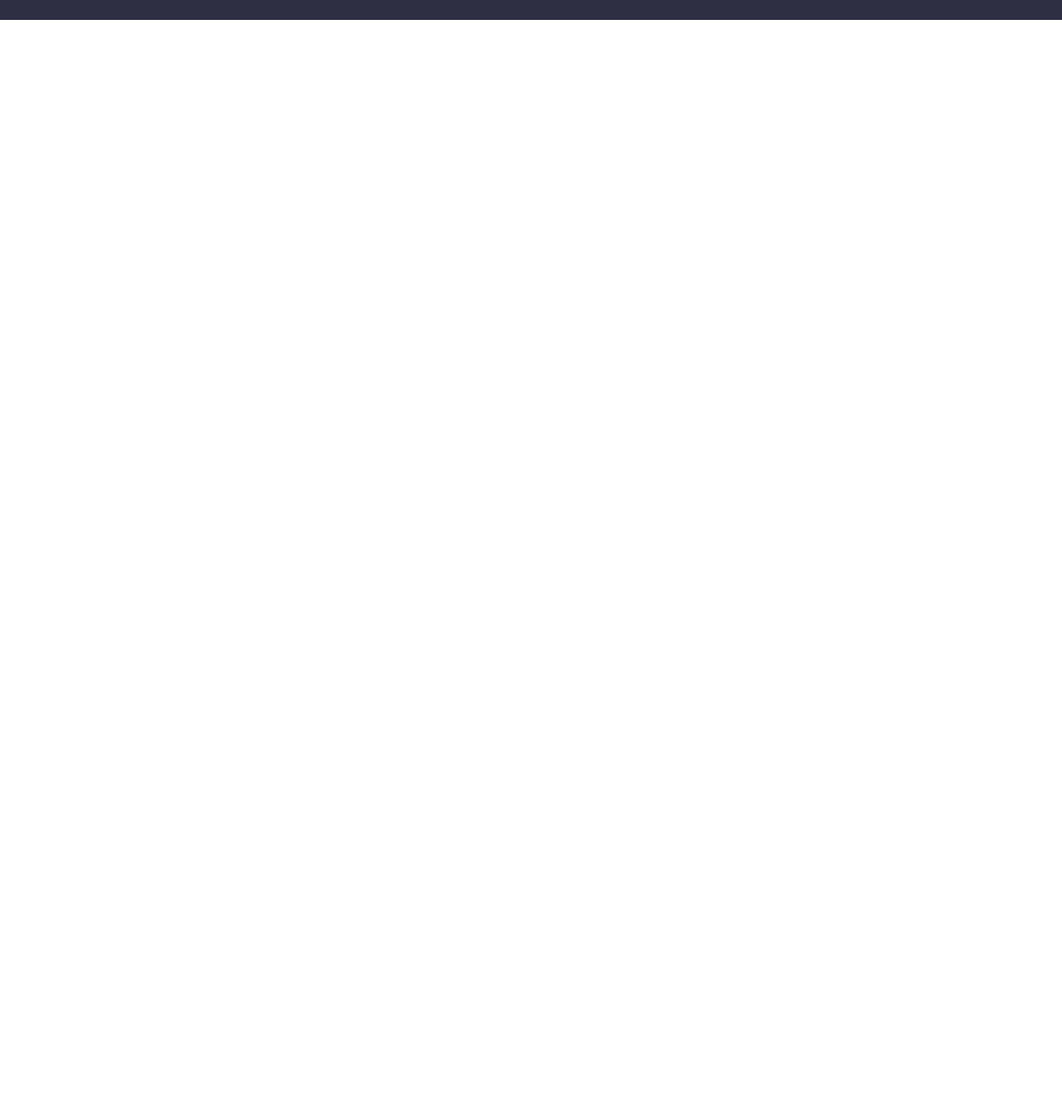
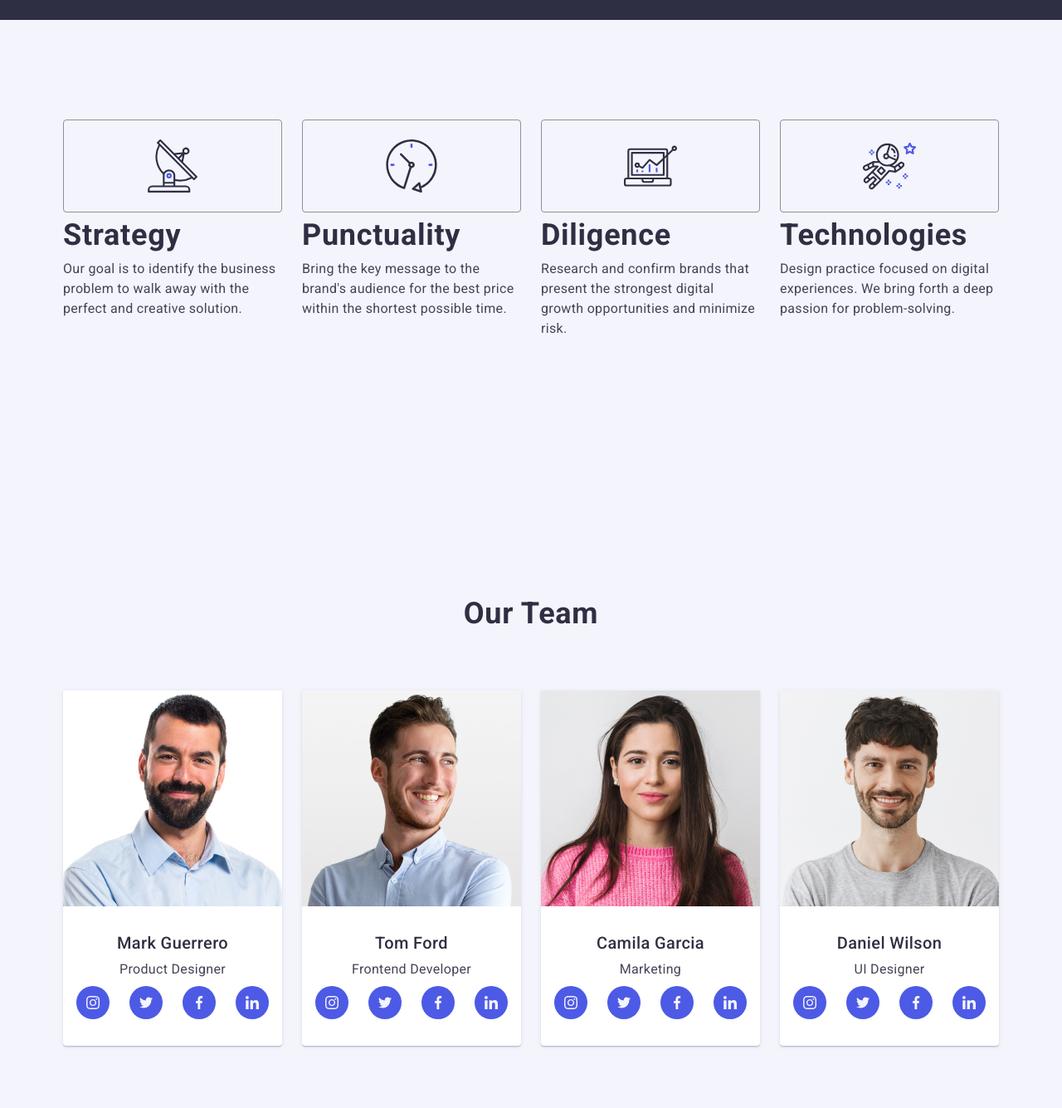
Before and after one commit to Vanek231/goit-markup-hw-06, a plain HTML site: page index.html in a window 1280 px wide. Shown: the part 576-1911 px from the top of the page at 83% size. Before the commit the page ends 800 px from the top, so only its background shows below. Drawn offline with nearby package versions, Linux system fonts and the light colour scheme.

Commit message:
css mobile

```diff
--- a/css/style-old.css
+++ b/css/style-old.css
@@ -127,32 +127,19 @@
 }
 
 /* MAIN */
-.main {
-}
+/* .main {
+} */
 
 /* advantages */
 
-.main-order-studio {
+/* .main-order-studio {
     padding-top: 120px;
     padding-bottom: 120px;
-}
+} */
 
-.container-order-studio {
-}
-
-.visually-hidden {
-    position: absolute;
-    width: 1px;
-    height: 1px;
-    margin: -1px;
-    border: 0;
-    padding: 0;
-    white-space: nowrap;
-    clip-path: inset(100%);
-    clip: rect(0 0 0 0);
-    overflow: hidden;
-}
-/* ADVANTAGES */
+/* .container-order-studio {
+} */
+/* ADVANTAGES
 .advantages-list {
     display: flex;
     gap: 24px;
@@ -170,6 +157,7 @@
     color: #2e2f42;
     margin-bottom: 8px;
 }
+
 .advantages-paragraf {
     font-weight: 400;
     font-size: 16px;
@@ -188,7 +176,7 @@
     border: 1px solid #8e8f99;
     margin-bottom: 8px;
 
-}
+} */
 
 
 
@@ -266,7 +254,6 @@
 .our-team-soclist-item {
     width: 40px;
     height: 40px;
-
 }
 
 .our-team-soclist-link {
--- a/css/style.css
+++ b/css/style.css
@@ -38,6 +38,19 @@ h6 {
 
 button {
     cursor: pointer
+}
+
+.visually-hidden {
+    position: absolute;
+    width: 1px;
+    height: 1px;
+    margin: -1px;
+    border: 0;
+    padding: 0;
+    white-space: nowrap;
+    clip-path: inset(100%);
+    clip: rect(0 0 0 0);
+    overflow: hidden;
 }
 
 /* ========================================================================================================================================================
@@ -124,7 +137,143 @@ Container
      background-color: #404BBF;
  }
 
- @media screen and (min-width: 768px) {
+ /* ADVANTAGES */
+ .main-order-studio {
+    background: #f4f4fd;
+    padding-top: 96px;
+    padding-bottom: 96px;
+ }
+
+ .advantages-list {
+    display: block;
+ }
+
+ .advantages-img-svg {
+    display: none;
+}
+
+.advantages-subtitle {
+    text-align: center;
+    font-weight: 700;
+    font-size: 36px;
+    line-height: 1.11;
+    letter-spacing: 0.02em;
+    color: #2e2f42;
+    margin-bottom: 8px;
+}
+
+.advantages-paragraf {
+    font-weight: 500;
+    font-size: 16px;
+    line-height: 1.5;
+    letter-spacing: 0.02em;
+    color: #434455;
+}
+
+.advantages-item {
+
+}
+
+.container-advantages-item {
+    margin-bottom: 72px;
+}
+
+.advantages-list .advantages-item:last-child {
+    margin-bottom: 96px;
+}
+
+/*MOBILE OUR TEAM */
+.main-section-our-team {
+    background: #f4f4fd;
+    padding-top: 208px;
+    padding-bottom: 96px;
+}
+
+.main-title-our-team {
+    font-weight: 700;
+    font-size: 36px;
+    line-height: 1.11;
+    letter-spacing: 0.02em;
+    text-align: center;
+    color: #2e2f42;
+    text-transform: capitalize;
+    margin-bottom: 72px;
+}
+
+.our-team-list {
+    display: inline-block;
+}
+
+.our-team-list-container {
+    padding: 28px 0px;
+}
+
+.our-team-item {
+    background: #fff;
+    border-radius: 0px 0px 4px 4px;
+    box-shadow: 0px 1px 6px rgba(46, 47, 66, 0.08),
+        0px 1px 1px rgba(46, 47, 66, 0.16),
+        0px 2px 1px rgba(46, 47, 66, 0.08);
+    margin-bottom: 72px;
+}
+
+.main-our-team-container {
+    padding: 32px 16px;
+}
+
+.our-team-title {
+    font-weight: 500;
+    font-size: 20px;
+    line-height: 1.2;
+    letter-spacing: 0.02em;
+    text-align: center;
+    color: #2e2f42;
+    text-align: center;
+    margin-bottom: 8px;
+}
+
+.our-team-paragraf {
+    font-size: 16px;
+    line-height: 1.5;
+    letter-spacing: 0.02em;
+    text-align: center;
+    color: #434455;
+    margin-bottom: 8px;
+}
+
+.our-team-soclist {
+    display: flex;
+    justify-content: center;
+    gap: 24px;
+}
+
+.our-team-soclist-item {
+    width: 40px;
+    height: 40px;
+}
+
+.our-team-soclist-link {
+    width: 100%;
+    height: 100%;
+    background-color: #4d5ae5;
+    border-radius: 50%;
+    display: flex;
+    align-items: center;
+    justify-content: center;
+    transition: background-color 250ms cubic-bezier(0.4, 0, 0.2, 1);
+}
+
+.our-team-soclist-link:hover,
+.our-team-soclist-link:focus {
+    background-color: #404bbf;
+}
+
+.our-team-soclist-svg {
+    fill: #f4f4fd;
+}
+
+
+@media screen and (min-width: 768px) {
 .main-section-title {
     padding: 112px 0;
     max-width: 768px;
@@ -147,6 +296,45 @@ Container
     max-width: 496px;
     margin-bottom: 36px;
  }
+
+/* ADVANTAGES TABLET */
+.advantages-list {
+    display: flex;
+    flex-wrap: wrap;
+    justify-content: space-between;
+    row-gap: 72px;
+    column-gap: 24px;
+}
+
+.advantages-item {
+    width: calc((100% - 72px) / 2);
+}
+
+.advantages-subtitle {
+    text-align: start;
+}
+
+.advantages-paragraf {
+}
+
+
+/* OUR TEAM TABLET*/
+.main-section-our-team {
+    padding-top: 96px;
+    padding-bottom: 96px;
+}
+
+.our-team-list {
+    display: flex;
+    flex-wrap: wrap;
+    justify-content: space-between;
+    gap:24px
+}
+
+.our-team-item {
+    width: calc((100% - 72px) / 2);
+}
+
 }
 
  @media screen and (min-width: 1158px) {
@@ -167,6 +355,68 @@ Container
 }
 
 .main-title {
-     margin-bottom: 48px;
- }
- }
+    margin-bottom: 48px;
+}
+
+ /* ADVANTAGES */
+ .advantages-list {
+}
+
+ .main-order-studio {
+    padding-top: 120px;
+    padding-bottom: 120px;
+}
+
+ .advantages-img-svg {
+    display: block;
+}
+
+ .advantages-item {
+    width: calc((100% - 72px) / 4);
+}
+
+ .container-advantages-item {
+    display: flex;
+    align-items: center;
+    justify-content: center;
+    height: 112px;
+    background-color: #f4f4fd;
+    border-radius: 4px;
+    border: 1px solid #8e8f99;
+    margin-bottom: 8px;
+}
+
+ .advantages-paragraf {
+    font-weight: 400;
+}
+
+/* DESKTOP OUR TEAM */
+.main-section-our-team {
+    padding-top: 120px;
+    padding-bottom: 120px;
+}
+
+.main-title-our-team {
+}
+
+.our-team-list {
+}
+
+.our-team-list-container {
+    padding: 32px 0;
+}
+
+.our-team-item {
+    width: calc((100% - 72px) / 4);
+    border-radius: 0px 0px 4px 4px;
+    box-shadow: 0px 1px 6px rgba(46, 47, 66, 0.08),
+        0px 1px 1px rgba(46, 47, 66, 0.16),
+        0px 2px 1px rgba(46, 47, 66, 0.08);
+}
+
+.our-team-item-img {}
+
+.main-our-team-container {
+    padding: 32px 0;
+}
+}
--- a/index.html
+++ b/index.html
@@ -43,7 +43,7 @@
             </div>
         </section>
             <!-- Info Order Studio -->
-        <section content="Order Studio" class="main-order-studio hidden">
+        <section content="Order Studio" class="main-order-studio">
             <div class="container">
                 <h2 class="visually-hidden">Advantages</h2>
                 <ul class="advantages-list">
@@ -87,8 +87,8 @@
             </div>
         </section>
         <!-- Our Team -->
-        <section class="main-section-our-team hidden">
-            <div class="container">
+        <section class="main-section-our-team">
+            <div class="container our-team-container">
                 <h2 class="main-title-our-team">Our Team</h2>
                 <ul class="our-team-list">
                     <li class="our-team-item">
```
